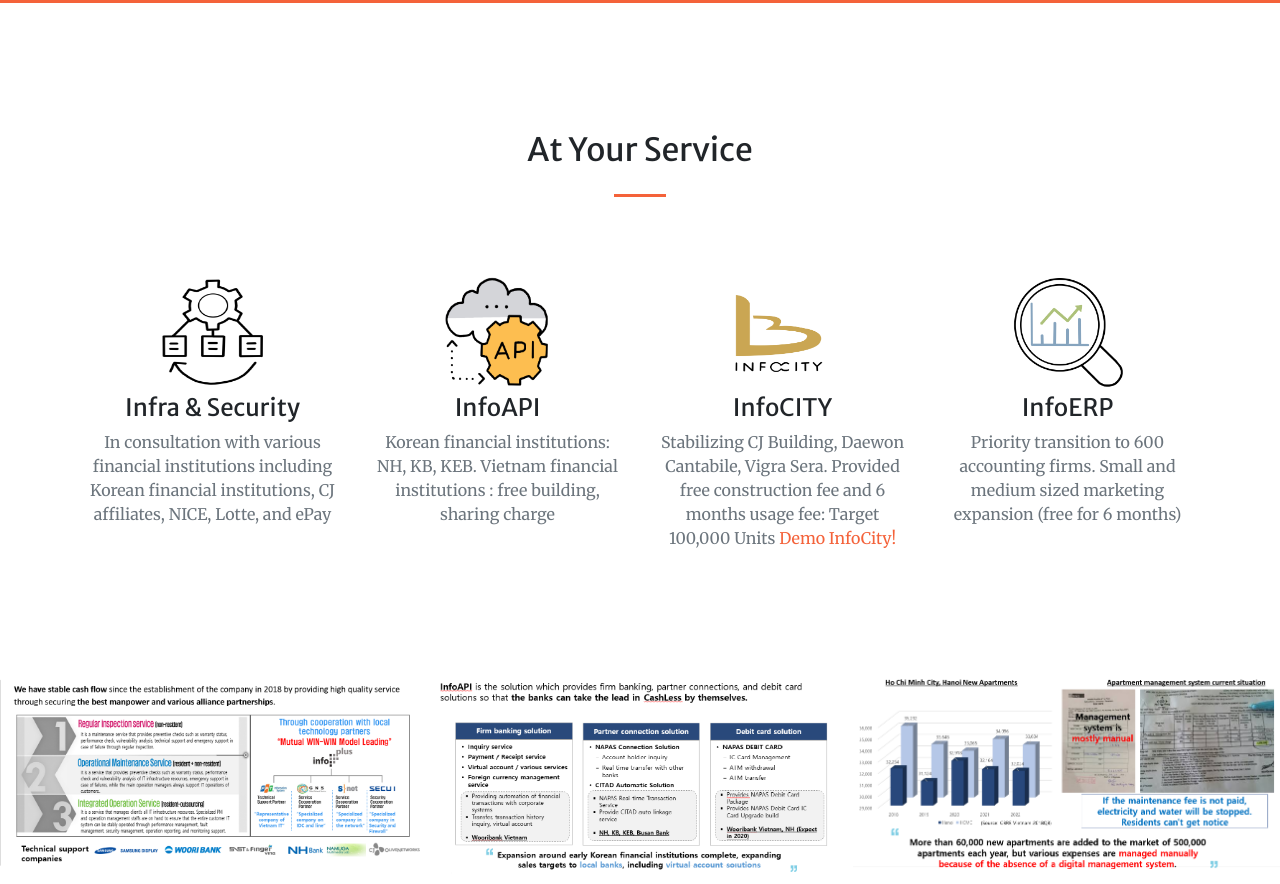
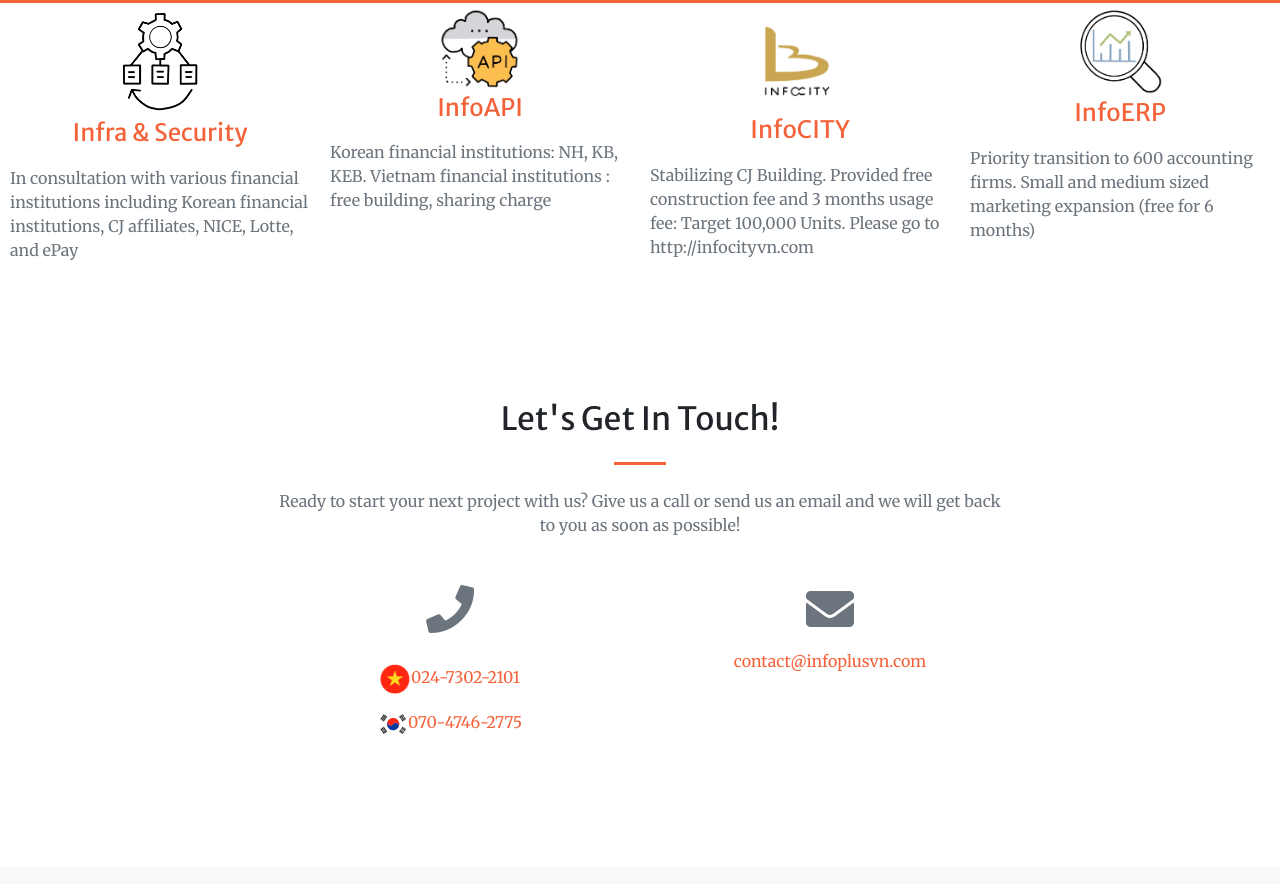
Before and after one commit to thainh107/infoplus-landing, a website with bundled scripts: page index.html in a window 1280 px wide. Shown: the part 1376-2260 px from the top of the page. Built offline with nearby package versions, Linux system fonts and the light colour scheme.

Commit message:
change style on services

```diff
--- a/index.html
+++ b/index.html
@@ -35,7 +35,7 @@
     <link href="css/creative.css" rel="stylesheet" />
   </head>
 
-  <body id="page-top">
+  <body class="body-main">
     <!-- Navigation -->
     <nav
       class="navbar navbar-expand-lg navbar-light fixed-top py-3"
@@ -62,13 +62,8 @@
               <a class="nav-link js-scroll-trigger" href="#about">About</a>
             </li>
             <li class="nav-item">
-              <a class="nav-link js-scroll-trigger" href="#services"
+              <a class="nav-link js-scroll-trigger" href="#portfolio"
                 >Services</a
-              >
-            </li>
-            <li class="nav-item">
-              <a class="nav-link js-scroll-trigger" href="#portfolio"
-                >Products</a
               >
             </li>
             <li class="nav-item">
@@ -140,114 +135,53 @@
       </div>
     </section>
 
-    <!-- Services Section -->
-    <section class="page-section" id="services">
-      <div class="container">
-        <h2 class="text-center mt-0">At Your Service</h2>
-        <hr class="divider my-4" />
-        <div class="row">
-          <div class="col-lg-3 col-md-6 text-center">
-            <div class="mt-5">
-              <div class="img-wrapper">
-                <img class="img-thumbnail" src="img/infra.png" alt="infra" />
-              </div>
+    <!-- Portfolio Section -->
+    <section id="portfolio">
+      <div class="container-fluid p-0">
+        <div class="row no-gutters">
+          <div class="col-lg-3 col-sm-6">
+            <a class="portfolio-box" href="img/portfolio/infra-solution.png">
+              <img class="img-thumbnail" src="img/infra.png" alt="infra" />
               <h3 class="h4 mb-2">Infra & Security</h3>
-              <p class="text-muted mb-0">
+              <p class="text-muted mb-0 details-service">
                 In consultation with various financial institutions including
                 Korean financial institutions, CJ affiliates, NICE, Lotte, and
                 ePay
               </p>
-            </div>
+            </a>
           </div>
-          <div class="col-lg-3 col-md-6 text-center">
-            <div class="mt-5">
+          <div class="col-lg-3 col-sm-6">
+            <a class="portfolio-box" href="img/portfolio/api-solution.png">
               <img class="img-thumbnail" src="img/api.png" alt="api" />
               <h3 class="h4 mb-2">InfoAPI</h3>
-              <p class="text-muted mb-0">
+              <p class="text-muted mb-0 details-service">
                 Korean financial institutions: NH, KB, KEB. Vietnam financial
                 institutions : free building, sharing charge
               </p>
-            </div>
+            </a>
           </div>
-          <div class="col-lg-3 col-md-6 text-center">
-            <div class="mt-5">
+          <div class="col-lg-3 col-sm-6">
+            <a class="portfolio-box" href="img/portfolio/infocity-solution.png">
               <img
                 class="img-thumbnail"
                 src="img/infocity.png"
                 alt="infocity"
               />
               <h3 class="h4 mb-2">InfoCITY</h3>
-              <p class="text-muted mb-0">
-                Stabilizing CJ Building, Daewon Cantabile, Vigra Sera. Provided
-                free construction fee and 6 months usage fee: Target 100,000
-                Units
-                <a
-                  href="http://infocityvn.com"
-                  target="_blank"
-                  rel="noopener noreferrer"
-                  >Demo InfoCity!</a
-                >
+              <p class="text-muted mb-0 details-service">
+                Stabilizing CJ Building. Provided free construction fee and 3
+                months usage fee: Target 100,000 Units. Please go to http://infocityvn.com
               </p>
-            </div>
+            </a>
           </div>
-          <div class="col-lg-3 col-md-6 text-center">
-            <div class="mt-5">
+          <div class="col-lg-3 col-sm-6">
+            <a class="portfolio-box" href="img/portfolio/erp-solution.png">
               <img class="img-thumbnail" src="img/erp.png" alt="erp" />
               <h3 class="h4 mb-2">InfoERP</h3>
-              <p class="text-muted mb-0">
+              <p class="text-muted mb-0 details-service">
                 Priority transition to 600 accounting firms. Small and medium
                 sized marketing expansion (free for 6 months)
               </p>
-            </div>
-          </div>
-        </div>
-      </div>
-    </section>
-
-    <!-- Portfolio Section -->
-    <section id="portfolio">
-      <div class="container-fluid p-0">
-        <div class="row no-gutters">
-          <div class="col-lg-4 col-sm-6">
-            <a class="portfolio-box">
-              <img
-                class="img-fluid"
-                src="img/portfolio/infra-solution.png"
-                alt=""
-              />
-              <div class="portfolio-box-caption">
-                <div class="project-category text-white-50">
-                  Infra & Security
-                </div>
-              </div>
-            </a>
-          </div>
-          <div class="col-lg-4 col-sm-6">
-            <a class="portfolio-box">
-              <img
-                class="img-fluid"
-                src="img/portfolio/api-solution.png"
-                alt=""
-              />
-              <div class="portfolio-box-caption">
-                <div class="project-category text-white-50">
-                  Info API
-                </div>
-              </div>
-            </a>
-          </div>
-          <div class="col-lg-4 col-sm-6">
-            <a class="portfolio-box">
-              <img
-                class="img-fluid"
-                src="img/portfolio/infocity-solution.png"
-                alt="infocity"
-              />
-              <div class="portfolio-box-caption">
-                <div class="project-category text-white-50">
-                  InfoCITY
-                </div>
-              </div>
             </a>
           </div>
         </div>
```
Also changed, not shown: css/creative.css.
